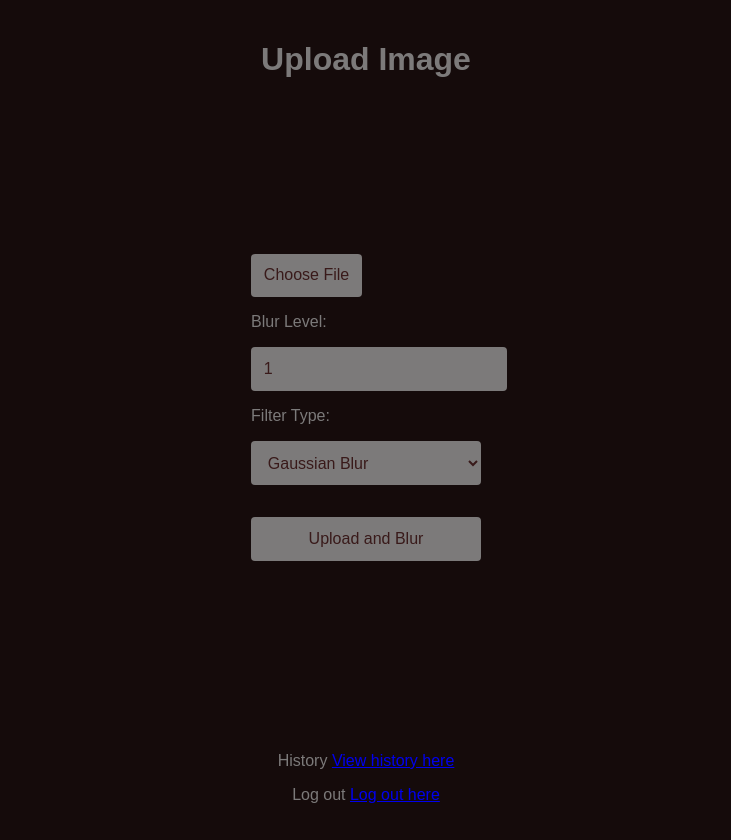
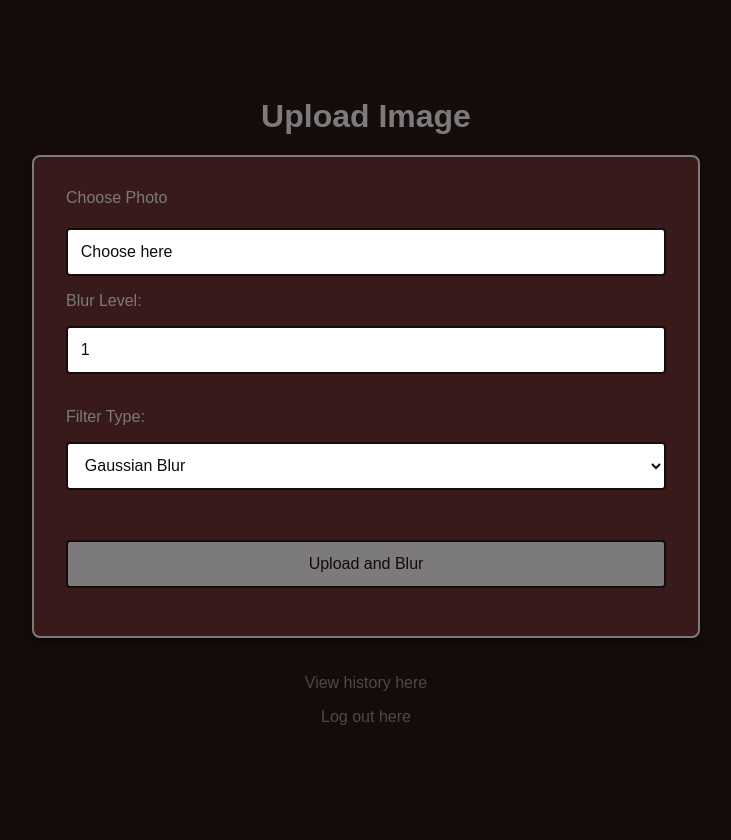
Before and after one commit to Stefysichka/image_blur, a Flask app: page /upload in a window 1280 px wide. Shown: the whole page, without its empty margins (274-1005 px from the left). Run offline with Flask 3, Linux system fonts and the light colour scheme; some libraries are stand-ins or nearby versions.

Commit message:
Final design updates for the image upload feature

```diff
--- a/static/style.css
+++ b/static/style.css
@@ -3,57 +3,106 @@ body {
     color: #7C7A7A;
     font-family: Arial, sans-serif;
     display: flex;
+    flex-direction: column;
+    align-items: center;
     justify-content: center;
-    align-items: center;
-    height: 100vh;
+    min-height: 100vh;
     margin: 0;
+    padding: 20px;
+}
+
+h1{
+    color: #7C7A7A; /* Updated heading color */
+    font-size: 2rem;
+    margin-top: 0;
+    text-align: center;
+    margin-bottom: 10px;
+    margin-bottom: 20px;
+}
+h2 {
+    color: #7C7A7A; /* Updated heading color */
+    font-size: 2rem;
+    margin-top: 0;
+    text-align: center;
+    margin-bottom: 10px;
+    margin-bottom: 20px;
+}
+label {
+    display: block; /* Makes the label take the full width */
+    text-align: left; /* Aligns the label text to the left */
+    margin-bottom: 5px; /* Adds a small space between the label and the input */
+    font-size: 1rem; /* Keeps the font size appropriate */
+}
+/* Add this to your existing CSS */
+.file-label {
+    display: block;
+    text-align: left; /* Align text to the left */
+    margin-bottom: 5px; /* Adds space below the label */
+    font-size: 1rem; /* Keep the font size consistent */
+}
+
+.custom-file-upload {
+    display: block; /* Зробити елемент блочним для повної ширини */
+    width: 100%; /* Зробити такою ж ширини, як і інші поля */
+    padding: 0.8rem; /* Уніфікований відступ */
+    border: 2px solid #150B0B; /* Без кордонів */
+    border-radius: 4px; /* Заокруглення кутів */
+    background-color: #FFFFFF; /* Колір фону, як у кнопок */
+    color: #150B0B; /* Колір тексту */
+    font-size: 1rem; /* Розмір шрифту */
+    cursor: pointer; /* Зміна курсора при наведенні */
+    box-sizing: border-box; /* Для правильного врахування відступів і рамок */
+    margin: 1rem 0; /* Відступи для елементів */
+    transition: background-color 0.3s; /* Анімація для зміни кольору фону */
+}
+
+/* Ensure the button has the same style as inputs */
+input[type="file"] {
+    display:
+    none; /* Hide the default file input */
+}
+
+.special-button {
+    background-color: #7C7A7A; /* Button color */
+    color: #150B0B; /* White text */
+    border: 2px solid #150B0B;
+    border-radius: 4px; /* Consistent rounding */
+    padding: 0.8rem; /* Uniform padding */
+    cursor: pointer; /* Pointer cursor on hover */
+    transition: background-color 0.3s; /* Smooth transition */
+}
+
+.special-button:hover {
+    background-color: #555; /* Darker shade on hover */
 }
 
 .container {
     background-color: #391A1A;
     padding: 2rem;
+    border: 2px solid #7C7A7A;
     border-radius: 8px;
-    width: 90%;
-    max-width: 400px;
+    width: 100%;
+    max-width: 600px;
     text-align: center;
     box-shadow: 0 4px 8px rgba(0, 0, 0, 0.3);
 }
 
-input[type="text"], input[type="password"], button {
-    display: block;
-    width: 100%;
-    padding: 0.8rem;
-    margin: 1rem 0;
-    border: none;
-    border-radius: 4px;
-    color: #391A1A;
-    background-color: #7C7A7A;
-    font-size: 1rem;
-    transition: background-color 0.3s;
-}
-
-button {
-    color: #391A1A;
-    cursor: pointer;
-}
-
-button:hover {
-    background-color: #555;
-}
-input[type="file"],
-input[type="number"],
-input[type="blurLevel"],
+/* Updated color and sizing for inputs and buttons */
+input[type="text"],
+input[type="password"],
+input[type="number"], /* Included for the blur level */
 select,
 button {
-    background-color: #7C7A7A;
-    color: #391A1A;
-    border: none;
+    display: block;
+    width: 100%; /* Same width for all elements */
+    padding: 0.8rem; /* Uniform padding */
+    margin: 1rem 0; /* Consistent margin between elements */
+    border: 2px solid #150B0B; /* Remove borders for a cleaner look */
     border-radius: 4px;
+    background-color: #FFFFFF; /* Set background color to match */
+    color: #150B0B; /* White text for better contrast */
     font-size: 1rem;
-    padding: 0.8rem;
-    margin: 1rem 0;
-    width: 100%;
-    transition: background-color 0.3s;
+    box-sizing: border-box; /* Ensure consistent sizing */
 }
 
 button {
@@ -61,26 +110,46 @@ button {
 }
 
 button:hover {
-    background-color: #555;
+    background-color: #555; /* Darker shade on hover */
 }
 
 input[type="file"] {
-    display: none;
+    display: none; /* Hide default file input */
 }
 
 .custom-file-upload {
     display: inline-block;
     padding: 0.8rem;
     margin: 1rem 0;
-    border: none;
     border-radius: 4px;
-    background-color: #7C7A7A;
-    color: #391A1A;
+    background-color: #FFFFFF;
+    color: #150B0B;
     cursor: pointer;
     font-size: 1rem;
     transition: background-color 0.3s;
 }
 
 .custom-file-upload:hover {
-    background-color: #555;
+    background-color: #555; /* Darker shade on hover */
 }
+
+/* Styling for links */
+a {
+    color: #4b4a4a;
+    text-decoration: none;
+}
+
+a:hover {
+    text-decoration: underline;
+}
+
+/* Adjust margins for the result container */
+#resultImage {
+    margin-top: 20px;
+}
+
+/* Styling for footer links */
+#footerLinks {
+    margin-top: 20px;
+    text-align: center;
+}
--- a/templates/upload.html
+++ b/templates/upload.html
@@ -6,61 +6,16 @@
     <title>Image Upload</title>
     <script src="https://code.jquery.com/jquery-3.6.0.min.js"></script>
     <link rel="stylesheet" href="{{ url_for('static', filename='style.css') }}">
-     <style>
-        /* CSS Стилі */
-        body {
-            background-color: #150B0B;
-            color: #7C7A7A;
-            font-family: Arial, sans-serif;
-            display: flex;
-            flex-direction: column;
-            align-items: center;
-            justify-content: space-between;
-            min-height: 100vh;
-            margin: 0;
-            padding: 20px;
-        }
-
-        h1 {
-            text-align: center;
-            margin-bottom: 20px;
-        }
-
-        .container {
-            width: 100%;
-            max-width: 600px;
-            text-align: center;
-        }
-
-        #uploadContainer, #processingContainer, #resultContainer {
-            margin-bottom: 20px;
-            padding: 20px;
-            background-color: #391A1A;
-            border-radius: 8px;
-            text-align: center;
-        }
-
-        #processingContainer, #resultContainer {
-            display: none;
-        }
-
-        #progressBar {
-            width: 100%;
-        }
-
-        #footerLinks {
-            margin-top: 20px;
-            text-align: center;
-        }
-    </style>
 </head>
 <body>
     <h1>Upload Image</h1>
-
+    <div class="container">
+        <div id="uploadContainer">
             <form id="uploadForm" action="/upload" method="post" enctype="multipart/form-data">
+                <label for="file" class="file-label">Choose Photo</label>
                 <label class="custom-file-upload">
-        <input type="file" name="file" required>
-        Choose File
+                    <input type="file" name="file" id="file" required>
+                    Choose here
                 </label>
                 <br>
                 <label for="blurLevel">Blur Level:</label>
@@ -72,27 +27,29 @@
                     <option value="median">Median Filter</option>
                 </select>
                 <br>
-    <button type="submit">Upload and Blur</button>
+                <button type="submit" class="special-button">Upload and Blur</button>
             </form>
+        </div>
 
-
-    <!-- Статус обробки -->
+        <!-- Processing Status -->
         <div id="processingStatus" style="display: none;">
             <p>Processing... <span id="progressPercent">0%</span></p>
             <progress id="progressBar" value="0" max="100" style="width: 100%;"></progress>
             <button id="cancelBtn" style="display:none;">Cancel</button>
         </div>
 
-    <!-- Результат обробки -->
+        <!-- Result Image -->
         <div id="resultImage" style="display:none;">
             <h2>Processed Image:</h2>
             <img id="processedImage" src="" alt="Processed Image">
         </div>
+    </div> <!-- End of container -->
 
     <div id="footerLinks">
-        <p>History <a href="{{ url_for('index') }}">View history here</a></p>
-        <p>Log out <a href="{{ url_for('login') }}">Log out here</a></p>
+        <p> <a href="{{ url_for('index') }}">View history here</a></p>
+        <p> <a href="{{ url_for('login') }}">Log out here</a></p>
     </div>
+
     <script>
         // Handle the form submission
         $('#uploadForm').on('submit', function (e) {
@@ -127,6 +84,9 @@ $('#uploadForm').on('submit', function (e) {
                                         $('#processedImage').attr('src', statusData.image_path);
                                         $('#resultImage').show();
                                     }
+
+                                    // Update the processing message
+                                    $('#processingStatus p').first().text('Image has been processed successfully.'); // Change text on completion
                                 }
                             });
                         }, 1000);
@@ -140,10 +100,11 @@ $('#uploadForm').on('submit', function (e) {
                     $('#progressBar').val(0);
                     $('#cancelBtn').hide();
                     clearInterval(interval);
+                    $('#processingStatus p').first().text('Processing has been cancelled.'); // Change text on cancel
                 });
             });
         });
+    </script>
 
-    </script>
 </body>
 </html>
```
Also changed, not shown: templates/login.html (+1 -11 lines), templates/register.html (+2 -11 lines), static/processed_images/processed_Screenshot_10.png, static/processed_images/processed_Screenshot_2024-10-10_154421.png, static/processed_images/processed_Screenshot_2024-10-10_154520.png (added), static/processed_images/processed_Screenshot_2024-10-10_154631.png (added), uploads/Screenshot_2024-10-10_154520.png (added), uploads/Screenshot_2024-10-10_154631.png (added). Lines whose indentation alone changed are shown as unchanged.
